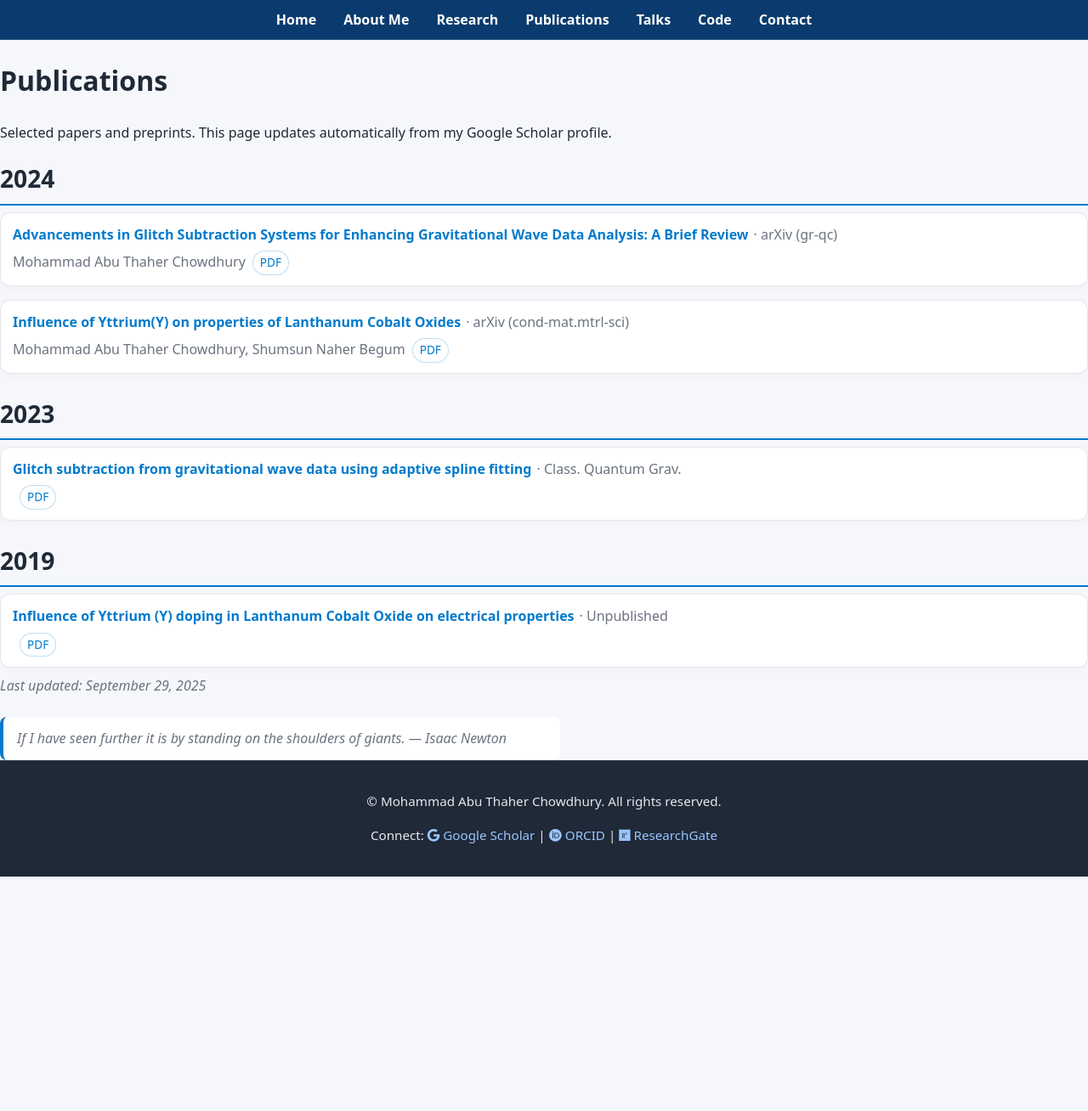
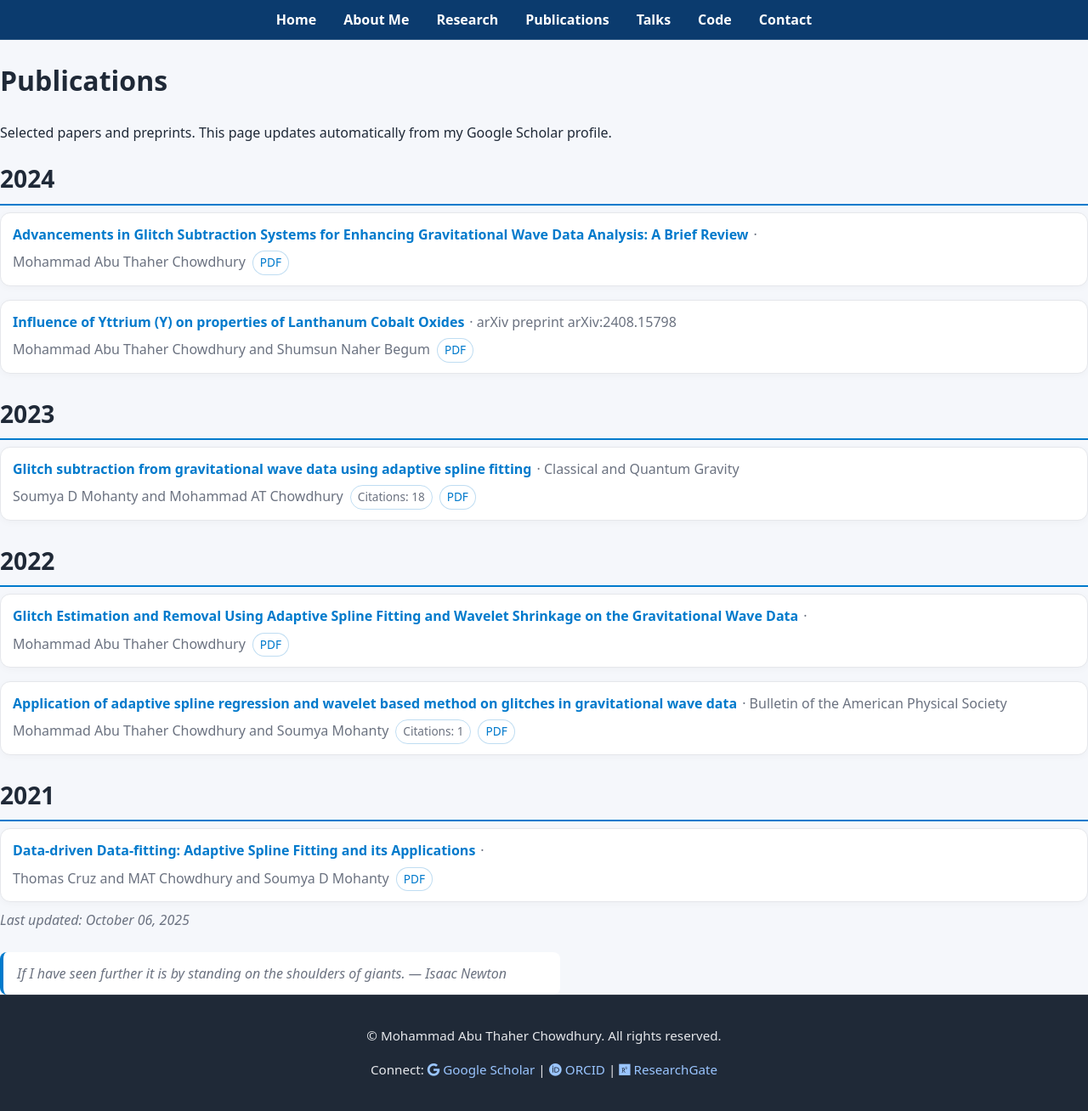
Before and after one commit to matc-thaher/website, a Jekyll site: the page built from publications.md, in a window 1280 px wide and 1308 px high. Shown: the whole window at 85% size. Built offline with Jekyll 4.4.1, drawn with Linux system fonts in a browser that asks for light colours.

Commit message:
chore: update publications from Google Scholar

```diff
--- a/_data/scholar.json
+++ b/_data/scholar.json
@@ -1,59 +1,59 @@
 {
-  "updated": "2025-09-29T04:36:12.002322Z",
+  "updated": "2025-10-06T03:33:13.450974Z",
   "publications": [
     {
-      "title": "Influence of Yttrium(Y) on properties of Lanthanum Cobalt Oxides",
-      "authors": "Mohammad Abu Thaher Chowdhury, Shumsun Naher Begum",
-      "year": 2024,
-      "venue": "arXiv (cond-mat.mtrl-sci)",
-      "url": "http://arxiv.org/abs/2408.15798v1",
-      "pdf_url": "http://arxiv.org/pdf/2408.15798v1",
-      "doi": "",
-      "citations": 0,
-      "source": [
-        "arxiv"
-      ]
+      "title": "Glitch subtraction from gravitational wave data using adaptive spline fitting",
+      "authors": "Soumya D Mohanty and Mohammad AT Chowdhury",
+      "year": 2023,
+      "venue": "Classical and Quantum Gravity",
+      "url": "https://iopscience.iop.org/article/10.1088/1361-6382/acd0fe/meta",
+      "pdf_url": "",
+      "citations": 18
     },
     {
-      "title": "Advancements in Glitch Subtraction Systems for Enhancing Gravitational\n  Wave Data Analysis: A Brief Review",
+      "title": "Application of adaptive spline regression and wavelet based method on glitches in gravitational wave data",
+      "authors": "Mohammad Abu Thaher Chowdhury and Soumya Mohanty",
+      "year": 2022,
+      "venue": "Bulletin of the American Physical Society",
+      "url": "https://meetings.aps.org/Meeting/TSF22/Session/F05.5",
+      "pdf_url": "",
+      "citations": 1
+    },
+    {
+      "title": "Influence of Yttrium (Y) on properties of Lanthanum Cobalt Oxides",
+      "authors": "Mohammad Abu Thaher Chowdhury and Shumsun Naher Begum",
+      "year": 2024,
+      "venue": "arXiv preprint arXiv:2408.15798",
+      "url": "https://arxiv.org/abs/2408.15798",
+      "pdf_url": "",
+      "citations": 0
+    },
+    {
+      "title": "Advancements in Glitch Subtraction Systems for Enhancing Gravitational Wave Data Analysis: A Brief Review",
       "authors": "Mohammad Abu Thaher Chowdhury",
       "year": 2024,
-      "venue": "arXiv (gr-qc)",
-      "url": "http://arxiv.org/abs/2406.01318v1",
-      "pdf_url": "http://arxiv.org/pdf/2406.01318v1",
-      "doi": "10.48550/ARXIV.2406.01318",
-      "citations": 0,
-      "source": [
-        "arxiv",
-        "orcid"
-      ]
+      "venue": "",
+      "url": "https://arxiv.org/abs/2406.01318",
+      "pdf_url": "",
+      "citations": 0
     },
     {
-      "title": "Glitch subtraction from gravitational wave data using adaptive spline fitting",
-      "authors": "",
-      "year": 2023,
-      "venue": "Class. Quantum Grav.",
-      "url": "https://doi.org/10.1088/1361-6382/acd0fe",
+      "title": "Glitch Estimation and Removal Using Adaptive Spline Fitting and Wavelet Shrinkage on the Gravitational Wave Data",
+      "authors": "Mohammad Abu Thaher Chowdhury",
+      "year": 2022,
+      "venue": "",
+      "url": "https://search.proquest.com/openview/7f68a2c9fc2972f4eb08e0d1a8fcbd2e/1?pq-origsite=gscholar&cbl=18750&diss=y",
       "pdf_url": "",
-      "doi": "10.1088/1361-6382/acd0fe",
-      "citations": 0,
-      "source": [
-        "crossref",
-        "orcid"
-      ]
+      "citations": 0
     },
     {
-      "title": "Influence of Yttrium (Y) doping in Lanthanum Cobalt Oxide on electrical properties",
-      "authors": "",
-      "year": 2019,
-      "venue": "Unpublished",
-      "url": "https://rgdoi.net/10.13140/RG.2.2.31831.07841",
+      "title": "Data-driven Data-fitting: Adaptive Spline Fitting and its Applications",
+      "authors": "Thomas Cruz and MAT Chowdhury and Soumya D Mohanty",
+      "year": 2021,
+      "venue": "",
+      "url": "https://repositories.lib.utexas.edu/items/fd04b32c-04dd-4d45-ad74-d6f5b4f2b174",
       "pdf_url": "",
-      "doi": "10.13140/RG.2.2.31831.07841",
-      "citations": 0,
-      "source": [
-        "orcid"
-      ]
+      "citations": 0
     }
   ]
 }
```
